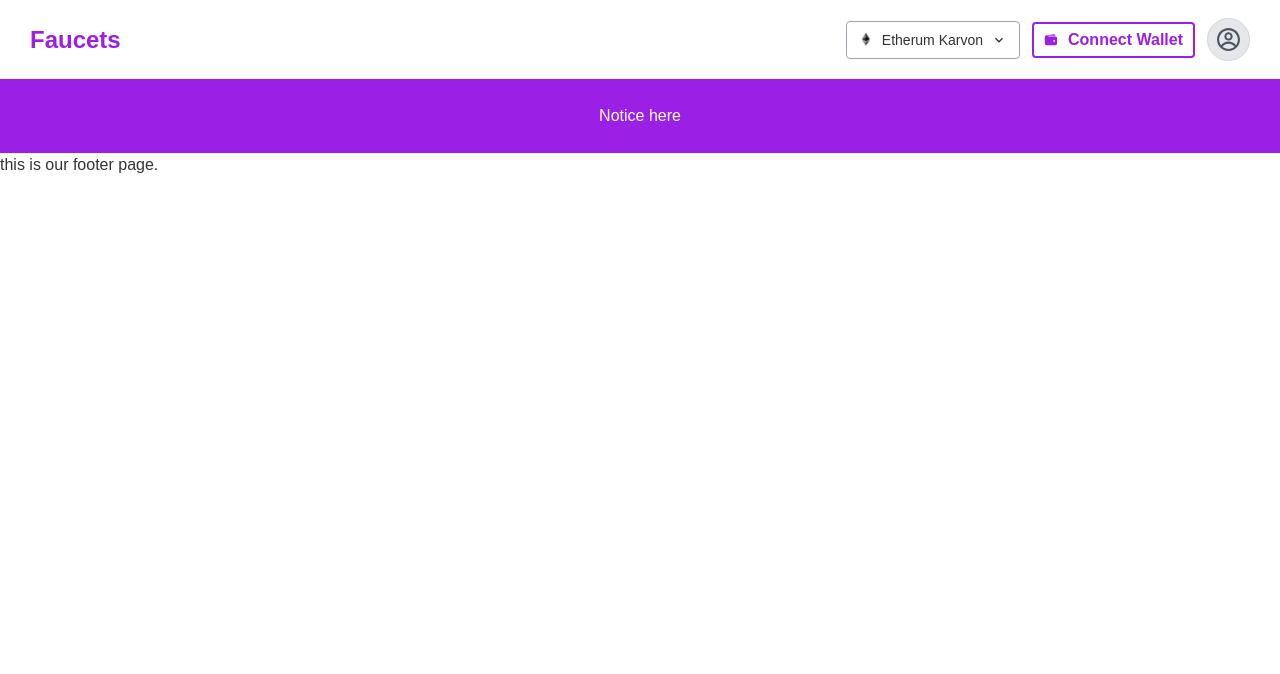
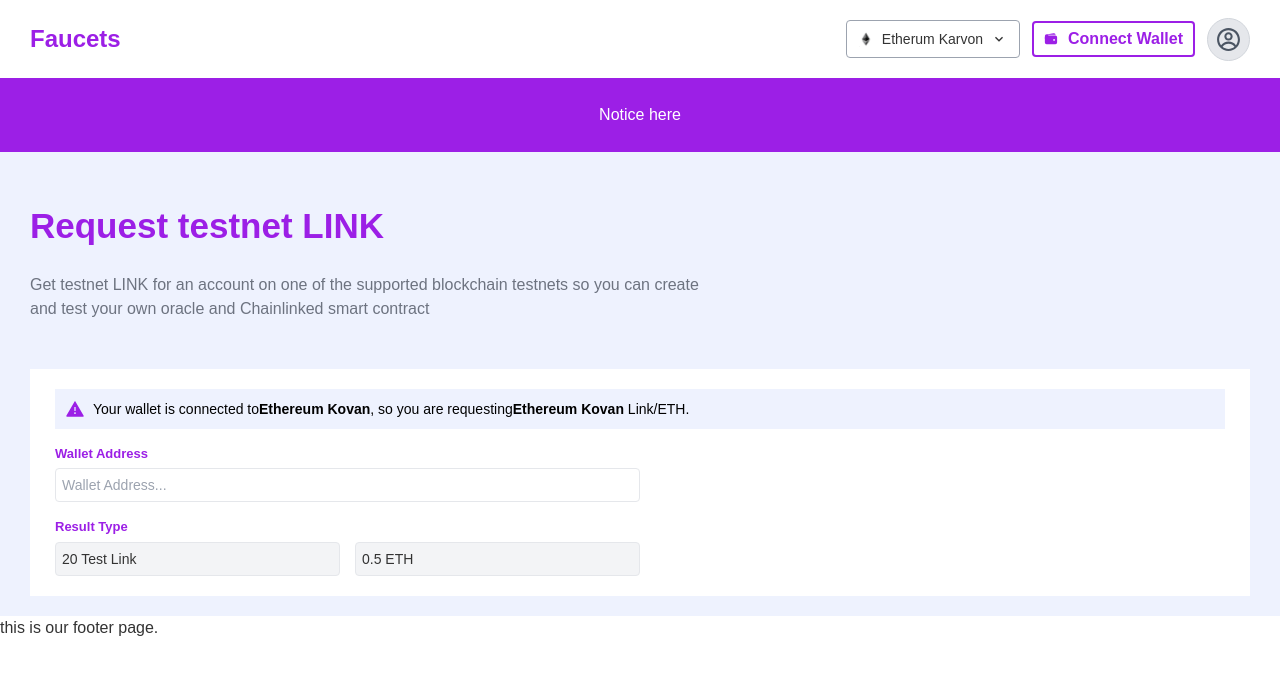
Before and after one commit to mostafizurRahaman/faucets, a React (Create React App) app: page / in a window 1280 px wide. Shown: the top 674 px of the page. Built offline with nearby package versions, Linux system fonts and the light colour scheme.

Commit message:
wallet address connectiion form is designed

```diff
--- a/src/Components/WalletModal/WalletModal.js
+++ b/src/Components/WalletModal/WalletModal.js
@@ -11,23 +11,23 @@
          {/* Put this part before </body> tag */}
          <input type="checkbox" id="walletModal" className="modal-toggle" />
          <div className="modal rounded-none bg-black bg-opacity-50  ">
-            <div className="modal-box relative rounded-none p-[25px]   w-[450px] box-content">
+            <div className="modal-box relative rounded-none p-[25px]   w-4/5  sm:w-[450px] box-content">
                <label
                   htmlFor="walletModal"
                   className=" absolute right-6 top-6  cursor-pointer font-bold "
                >
                   <IoMdClose className="text-xl font-bold "></IoMdClose>
                </label>
-               <h2 className="text-[25px] font-bold mb-5">
-                 Connect Your Wallet
+               <h2 className="text-lg sm:text-[20px] font-bold mb-5 normal-case">
+                 Connect your wallet
                </h2>
-               <div className="flex items-center md:justify-between   text-center">
-                  <div className="cursor-pointer  w-1/2 p-5 text-[18px] font-semibold text-primary flex items-center justify-center gap-[10px] flex-col bg-[#F5F7FD] m-[10px]">
-                     <img src={metaMask} className="w-[100px] h-[100px]"  alt="metaMask" />
+               <div className="flex items-center sm:justify-between   text-center sm:flex-row flex-col ">
+                  <div className="cursor-pointer  w-full sm:w-1/2 p-5 text-[18px] font-semibold text-primary flex items-center justify-center  flex-col bg-[#F5F7FD] m-[10px] ">
+                     <img src={metaMask} className="sm:w-[100px] sm:h-[100px]"  alt="metaMask" />
                      <h3>MetaMask</h3>
                   </div>
-                  <div className="cursor-pointer w-1/2 p-5 text-[18px] font-semibold text-primary flex items-center justify-center gap-[10px] flex-col bg-[#F5F7FD] m-[10px]">
-                     <img src={walletConnect}  alt="connectWallet" className="w-[100px] h-[100px]"  />
+                  <div className="cursor-pointer  w-full sm:w-1/2 p-5 text-[18px] font-semibold text-primary flex items-center justify-center  flex-col bg-[#F5F7FD] m-[10px]">
+                     <img src={walletConnect}  alt="connectWallet" className="sm:w-[100px] w-[70px]  h-[70px] sm:h-[100px]"  />
                      <h3>ConnectWallet</h3>
                   </div>
                </div>
--- a/src/Context/WalletContextProvider.js
+++ b/src/Context/WalletContextProvider.js
@@ -2,7 +2,7 @@
 
 export const WalletContext = createContext();
 const WalletContextProvider = ({children}) => {
-   const [selectedWallet, setSelectedWallet] = useState('');
+   const [selectedWallet, setSelectedWallet] = useState("");
    const GetInfo  = {selectedWallet, setSelectedWallet};
    return (
       <WalletContext.Provider value={GetInfo}>
--- a/src/Pages/Home/Home.js
+++ b/src/Pages/Home/Home.js
@@ -1,10 +1,86 @@
-import React from 'react';
-import NoticeTitle from './NoticeTitle/NoticeTitle';
+import React, { useContext } from "react";
+import NoticeTitle from "./NoticeTitle/NoticeTitle";
+import { AiFillWarning } from "react-icons/ai";
+import { WalletContext } from "../../Context/WalletContextProvider";
+const Home = () => {
+   const { selectedWallet } = useContext(WalletContext);
+   return (
+      <div className="">
+         <NoticeTitle></NoticeTitle>
+         <div className="px-[30px] w-full bg-warning pb-5">
+            <div className="py-12 sm:w-[680px] w-full ">
+               <h2 className="text-[35px] font-semibold  text-primary mb-5">
+                  Request testnet LINK
+               </h2>
+               <p className="text-base text-info ">
+                  Get testnet LINK for an account on one of the supported
+                  blockchain testnets so you can create and test your own oracle
+                  and Chainlinked smart contract
+               </p>
+            </div>
+            <div className=" bg-white px-[25px] py-5 ">
+               <div className="flex w-full p-[10px] text-accent  items-center justify-start gap-2 bg-warning ">
+                  <AiFillWarning className="text-xl text-primary "></AiFillWarning>
+                  <p className="text-sm ">
+                     Your wallet is connected to
+                     <span className="text-accent font-bold  ">
+                        {selectedWallet.wallet_name
+                           ? selectedWallet.wallet_name
+                           : "Ethereum Kovan"}
+                     </span>
+                     , so you are requesting
+                     <span className="text-accent font-bold  ">
+                        {selectedWallet.wallet_name
+                           ? selectedWallet.wallet_name
+                           : "Ethereum Kovan"}
+                     </span>{" "}
+                     Link/ETH.
+                  </p>
+               </div>
+               <form className="w-full  sm:w-1/2">
+                  <div className="flex flex-col gap-[5px] capitalize mt-[15px]">
+                     <label
+                        htmlFor="wallet-address"
+                        className="text-[13px] font-semibold text-primary "
+                     >
+                        wallet address
+                     </label>
+                     <input
+                        type="text"
+                        className="border p-[6px] text-sm font-normal capitalize placeholder:text-sm rounded border-gray-200 outline-none"
+                        placeholder="wallet address..."
+                     />
+                  </div>
 
-const Home = () => {
-   return (
-      <div className=''>
-         <NoticeTitle></NoticeTitle>
+                     <div className="w-full flex flex-col gap-[5px] capitalize mt-[15px]">
+                        <label
+                           htmlFor="wallet-address"
+                           className="text-[13px] font-semibold text-primary "
+                        >
+                           Result Type
+                        </label>
+                        <div className="flex items-center gap-[15px] w-full">
+                           <input
+                              type="text"
+                              className="w-full border p-[6px] text-sm font-normal capitalize placeholder:text-sm rounded border-gray-200 outline-none bg-gray-100"
+                              readonly
+                              defaultValue='20 Test Link'
+                              disabled
+                           />
+                           <input
+                              type="text"
+                              className="w-full border p-[6px] text-sm font-normal capitalize placeholder:text-sm rounded border-gray-200 outline-none bg-gray-100"
+
+                              readonly
+                              defaultValue='0.5 ETH'
+                              disabled
+                           />
+                        </div>
+
+                  </div>
+               </form>
+            </div>
+         </div>
       </div>
    );
 };
--- a/src/Pages/Home/NoticeTitle/NoticeTitle.js
+++ b/src/Pages/Home/NoticeTitle/NoticeTitle.js
@@ -2,8 +2,8 @@
 
 const NoticeTitle = () => {
    return (
-      <div className='flex items-center justify-center  w-full py-[25px]  text-white text-base  bg-primary '>
-         <h2>Notice here </h2>
+      <div className='flex items-center justify-center  w-full py-[25px]  text-white text-base bg-primary '>
+         <p>Notice here </p>
       </div>
    );
 };
--- a/src/Pages/Shared/Navbar/Navbar.js
+++ b/src/Pages/Shared/Navbar/Navbar.js
@@ -20,7 +20,7 @@
 
    return (
       <>
-         <nav className="px-[30px] flex justify-between h-[79px] items-center  ">
+         <nav className="px-[30px] flex justify-between h-[78px] items-center  ">
             <div>
                <Link to='/'><h2 className="text-primary text-2xl font-bold  ">Faucets</h2></Link>
             </div>
--- a/src/index.css
+++ b/src/index.css
@@ -2,6 +2,10 @@
 @tailwind components;
 @tailwind utilities;
 @import url('https://fonts.googleapis.com/css2?family=Varela+Round&display=swap');
+*{
+   margin: 0;
+   padding: 0;
+}
 body{
    font-family: 'Varela Round', sans-serif;
    max-width: 100%;
--- a/tailwind.config.js
+++ b/tailwind.config.js
@@ -10,6 +10,8 @@
             accent: "#000",
             neutral: "#2d29fb",
             "base-100": "#ffffff",
+            info: "#6d7380",
+            warning: "#EEF2FE",
           },
         },
       ],
```
